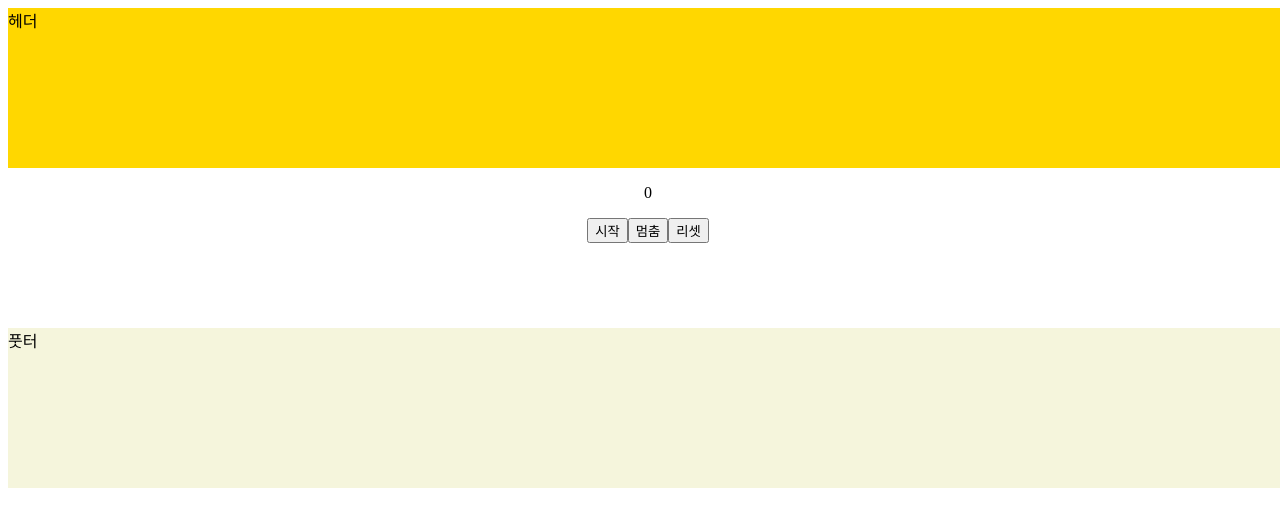
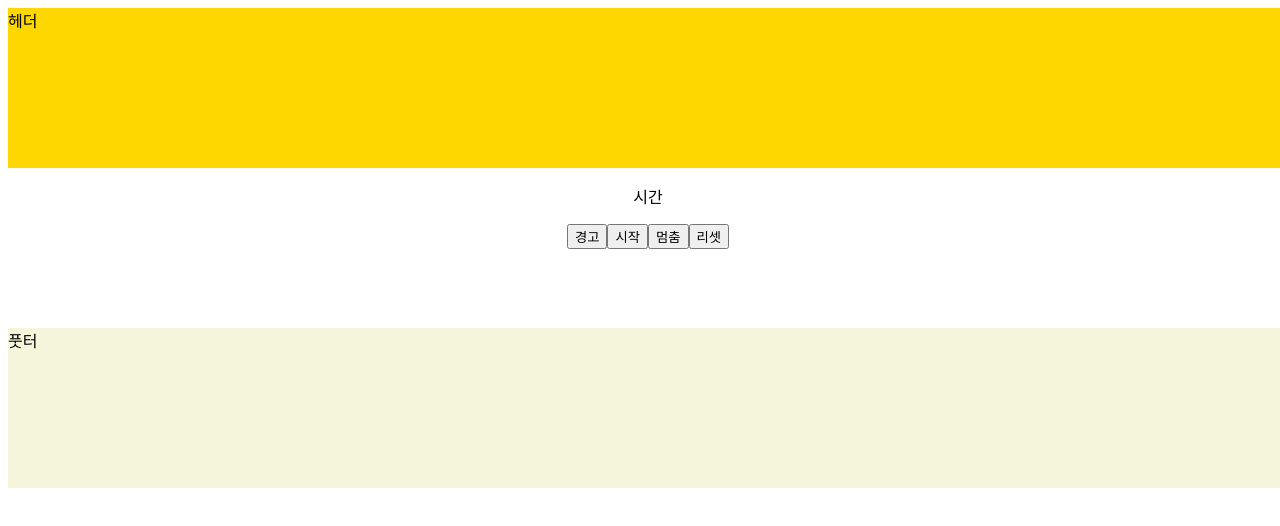
Before and after one commit to HongDongk/AngularGuide, an Angular app: page / in a window 1280 px wide. Shown: the top 526 px of the page. Built offline with nearby package versions, Linux system fonts and the light colour scheme.

Commit message:
데이터바인딩2

```diff
--- a/src/app/section/buttons/buttons.component.html
+++ b/src/app/section/buttons/buttons.component.html
@@ -1,6 +1,7 @@
 <div>
   <!-- 템플릿에서 컴포넌트로 단방향 이벤트 바인딩 -->
-  <button class="start-btn" (click)="start($event)">시작</button>
+  <button class="alarm-btn" (click)="alarm($event)">경고</button>
+  <button class="start-btn" (click)="start()">시작</button>
   <button class="stop-btn">멈춤</button>
   <button class="reset-btn">리셋</button>
 </div>
--- a/src/app/section/buttons/buttons.component.ts
+++ b/src/app/section/buttons/buttons.component.ts
@@ -1,4 +1,4 @@
-import { Component } from '@angular/core';
+import { Component, EventEmitter, Output } from '@angular/core';
 
 @Component({
   selector: 'app-buttons',
@@ -6,7 +6,13 @@ import { Component } from '@angular/core';
   styleUrls: ['./buttons.component.css'],
 })
 export class ButtonsComponent {
-  start($event: MouseEvent) {
-    console.log($event);
+  @Output() clickEvent = new EventEmitter(); // 부모컴포넌트(secion)에 데이터 전달
+
+  alarm($event: MouseEvent) {
+    window.alert('경고');
+  }
+
+  start() {
+    this.clickEvent.emit('시발'); // 부모컴포넌트(secion)에 데이터 전달
   }
 }
--- a/src/app/section/section.component.html
+++ b/src/app/section/section.component.html
@@ -1,6 +1,6 @@
 <div class="title">
   <div class="display">
-    <app-time-display></app-time-display>
-    <app-buttons></app-buttons>
+    <app-time-display [inputData]="present"></app-time-display>
+    <app-buttons (clickEvent)="startTime($event)"></app-buttons>
   </div>
 </div>
--- a/src/app/section/section.component.ts
+++ b/src/app/section/section.component.ts
@@ -3,8 +3,13 @@ import { Component } from '@angular/core';
 @Component({
   selector: 'app-section',
   templateUrl: './section.component.html',
-  styleUrls: ['./section.component.css']
+  styleUrls: ['./section.component.css'],
 })
 export class SectionComponent {
+  present!: string;
 
+  startTime($event: string) {
+    this.present = $event;
+    console.log($event);
+  }
 }
--- a/src/app/section/time-display/time-display.component.html
+++ b/src/app/section/time-display/time-display.component.html
@@ -1,2 +1,2 @@
 <!-- 컴포넌트에서 템플릿으로 단방향 데이터 바인딩 -->
-<p>{{ test }}</p>
+<p>{{ title }}</p>
--- a/src/app/section/time-display/time-display.component.ts
+++ b/src/app/section/time-display/time-display.component.ts
@@ -1,16 +1,21 @@
-import { Component } from '@angular/core';
+import { Component, Input, OnInit } from '@angular/core';
 
 @Component({
   selector: 'app-time-display',
   templateUrl: './time-display.component.html',
   styleUrls: ['./time-display.component.css'],
 })
-export class TimeDisplayComponent {
-  test = 0; // 컴포넌트에서 템플릿으로 단방향 데이터 바인딩
+export class TimeDisplayComponent implements OnInit {
+  @Input() inputData!: string; // 부모컴포넌트(secion)로부터 데이터 받기
 
-  constructor() {
-    setInterval(() => {
-      this.test++;
-    }, 100000);
+  title = '시간'; // 컴포넌트에서 템플릿으로 단방향 데이터 바인딩
+
+  ngOnInit(): void {}
+
+  constructor() {}
+
+  // Input데이터값(inputData)값이 바뀌면 실행 - 컴포넌트여서 사용가능한 함수
+  ngOnChanges() {
+    console.log('sdfdsf');
   }
 }
```
